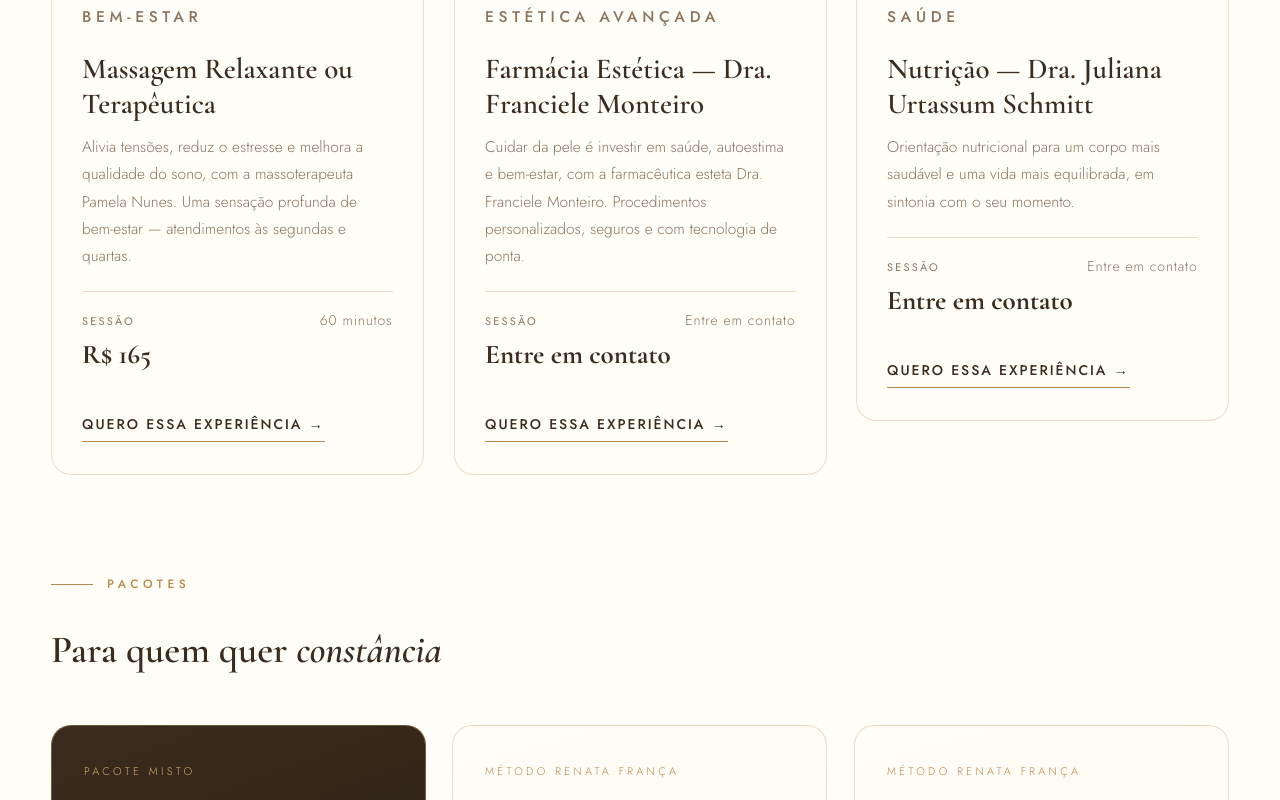
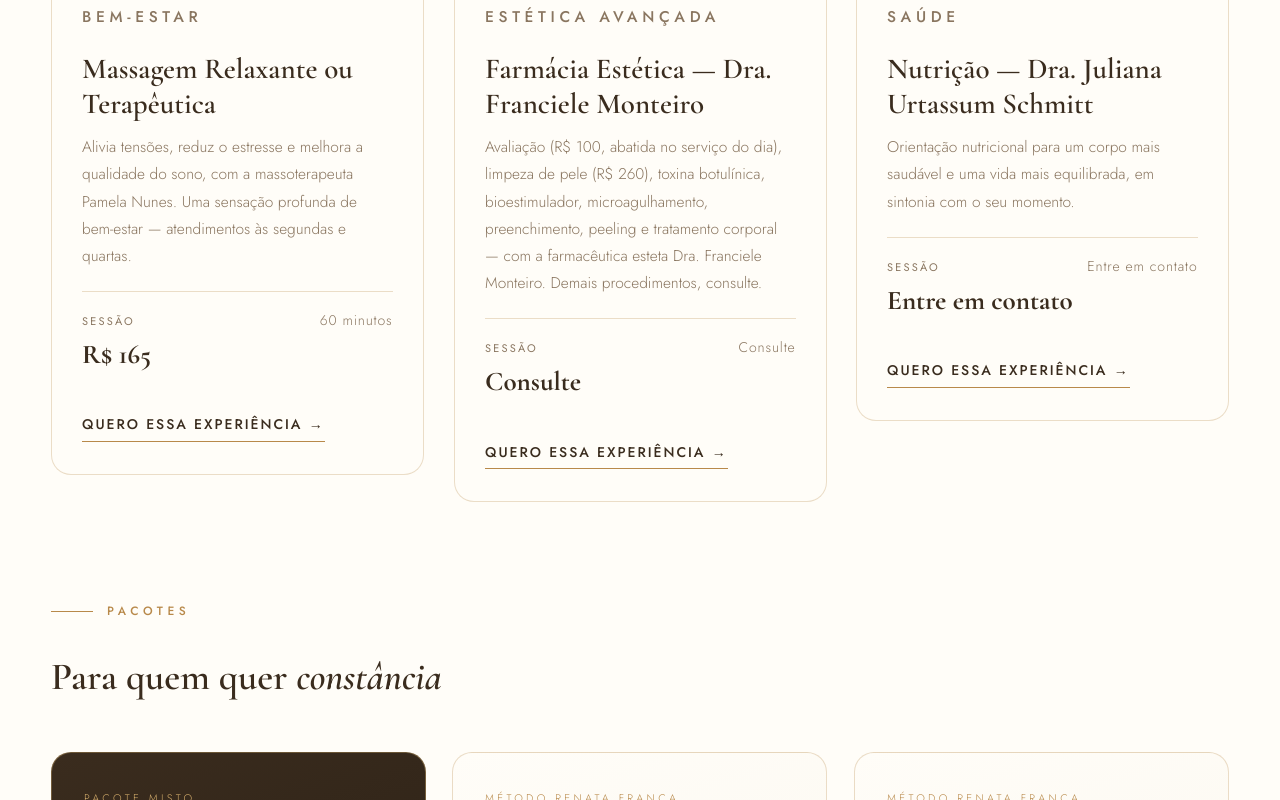
Before and after one commit to CGarroni/Spa-LisianeGarroni, a React (Vite) app in the folder frontend/: page / in a window 1280 px wide. Shown: the part 8080-8880 px from the top of the page. Built offline with nearby package versions, Linux system fonts and the light colour scheme.

Commit message:
feat: preços reais da farmácia estética e terapeuta temporária
- Farmácia Estética: procedimentos e valores do menu oficial (avaliação
  R$ 100, limpeza de pele R$ 260, demais consulte)
- Equipe: Maria de Lourdes Cargnin marcada como atendimento temporário
  (outubro e novembro)

```diff
--- a/frontend/src/components/Equipe.jsx
+++ b/frontend/src/components/Equipe.jsx
@@ -33,7 +33,7 @@ const EQUIPE = [
     iniciais: "MC",
     nome: "Maria de Lourdes Cargnin",
     cargo: "Terapeuta Integrativa",
-    detalhe: "Cuidado integral do bem-estar",
+    detalhe: "Atendimento temporário · outubro e novembro",
   },
 ];
 
--- a/frontend/src/components/Experiencias.jsx
+++ b/frontend/src/components/Experiencias.jsx
@@ -50,9 +50,9 @@ const SERVICOS = [
     tag: "Estética Avançada",
     nome: "Farmácia Estética — Dra. Franciele Monteiro",
     descricao:
-      "Cuidar da pele é investir em saúde, autoestima e bem-estar, com a farmacêutica esteta Dra. Franciele Monteiro. Procedimentos personalizados, seguros e com tecnologia de ponta.",
-    preco: "Entre em contato",
-    duracao: "Entre em contato",
+      "Avaliação (R$ 100, abatida no serviço do dia), limpeza de pele (R$ 260), toxina botulínica, bioestimulador, microagulhamento, preenchimento, peeling e tratamento corporal — com a farmacêutica esteta Dra. Franciele Monteiro. Demais procedimentos, consulte.",
+    preco: "Consulte",
+    duracao: "Consulte",
     img: imgEstetica,
   },
   {
```
